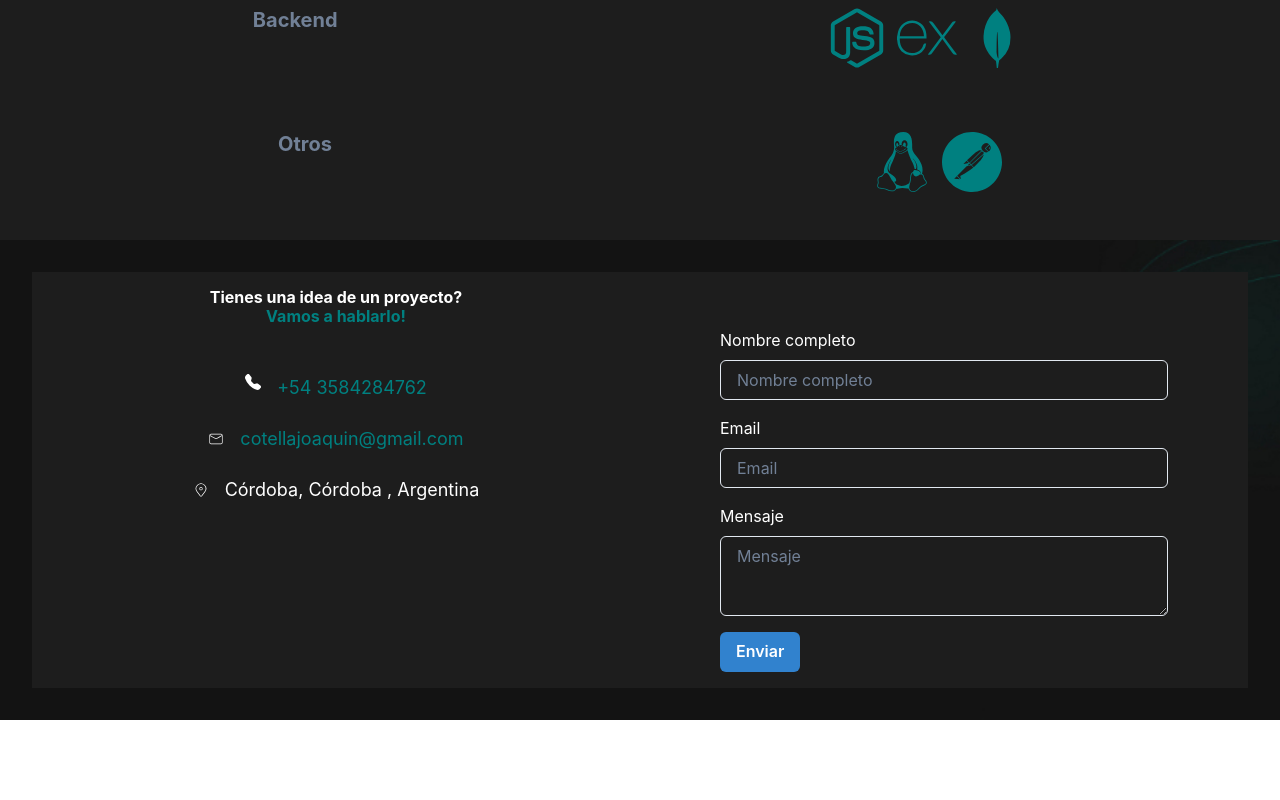
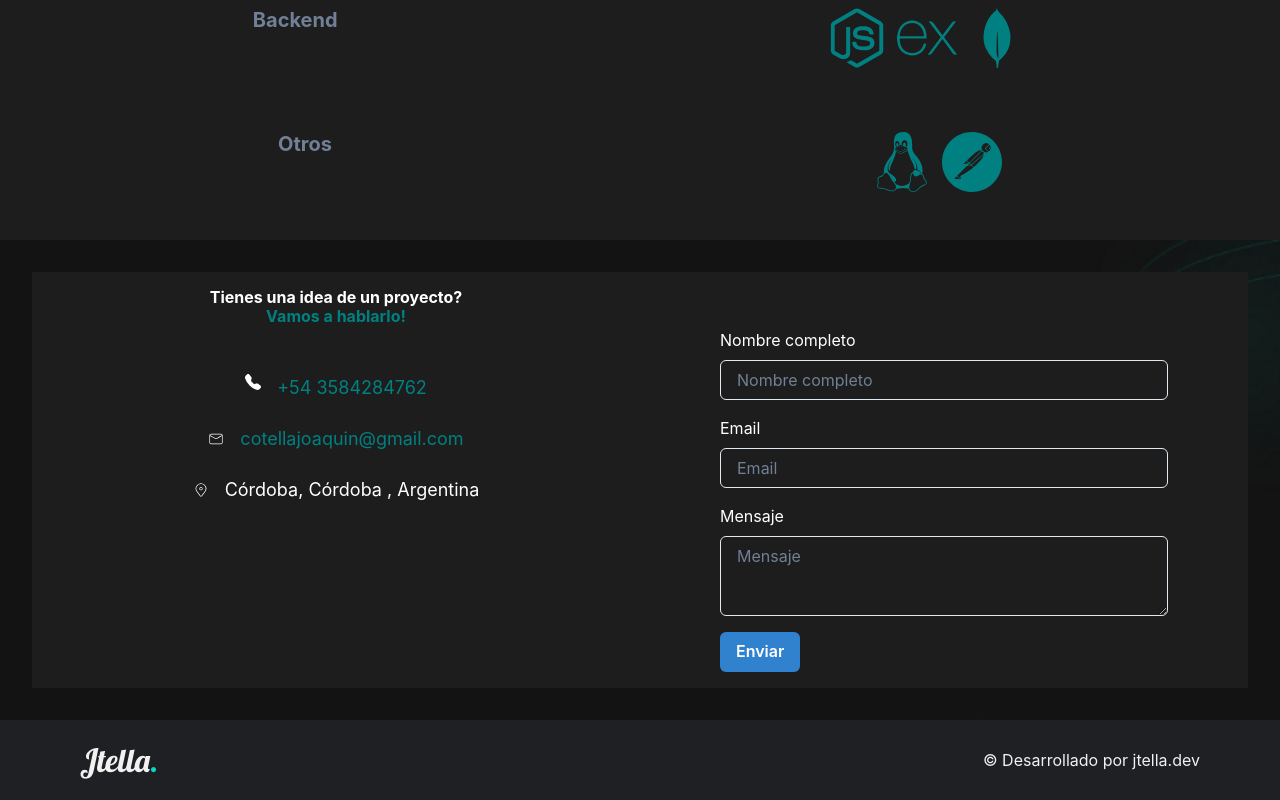
Before and after one commit to cotellajoa/portfolio-react, a React (Vite) app: page / in a window 1280 px wide. Shown: the part 2817-3617 px from the top of the page. Before the commit the page ends 3537 px from the top, so only its background shows below. Built offline with nearby package versions, Linux system fonts and the light colour scheme.

Commit message:
Finished footer of the page

```diff
--- a/src/App.jsx
+++ b/src/App.jsx
@@ -6,6 +6,7 @@ import { Box } from '@chakra-ui/react'
 import Bio from './pages/Bio/Bio'
 import Skills from './pages/Skills/Skills'
 import Contact from './pages/Contact/Contact'
+import Footer from './Components/Footer/Footer'
 
 function App() {
 
@@ -16,6 +17,7 @@ function App() {
       <Bio />
       <Skills />
       <Contact />
+      <Footer />
     </Box>
   )
 }
--- /dev/null
+++ b/src/Components/Footer/Footer.css
@@ -0,0 +1,18 @@
+@font-face {
+    font-family: "Lobster";
+    src: url(./../../assets/fonts/Lobster-Regular.ttf);
+}
+
+.bg-footer {
+    background-color: #1f2023;
+    color: #F1F1F1;
+    font-weight: 400;
+}
+
+.logo {
+    font-family: "Lobster";
+    font-weight: 400;
+    font-size: 2em;
+    color: #F1F1F1;
+    cursor: pointer;
+}
--- /dev/null
+++ b/src/Components/Footer/Footer.jsx
@@ -0,0 +1,31 @@
+import {
+    Box,
+    Container,
+    Stack,
+    Text,
+
+} from '@chakra-ui/react'
+import './Footer.css'
+
+const Footer = () => {
+
+    return (
+        <Box className='bg-footer'>
+            <Container
+                as={Stack}
+                maxW={'6xl'}
+                py={4}
+                direction={{ base: 'column', md: 'row' }}
+                spacing={4}
+                justify={{ base: 'center', md: 'space-between' }}
+                align={{ base: 'center', md: 'center' }}>
+                <Box>
+                    <a className="logo">Jtella<span color='#04D9C3'>.</span></a>
+                </Box>
+                <Text fontSize={['xs', 'sm', 'md']}>© Desarrollado por jtella.dev</Text>
+            </Container>
+        </Box>
+    )
+}
+
+export default Footer
```
